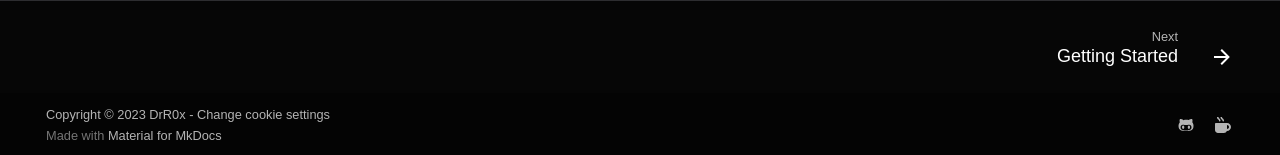
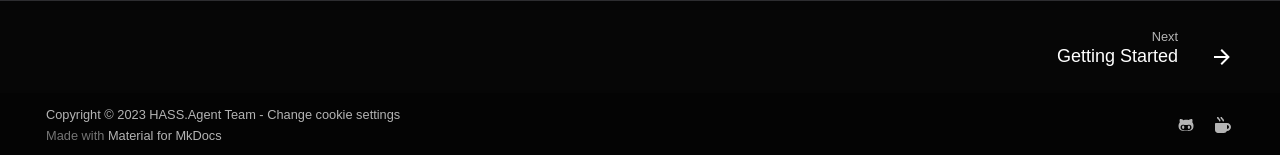
Before and after one commit to hass-agent/HASS.Agent-Documentation, an MkDocs documentation site: the page built from docs/index.md, in a window 1280 px wide. Shown: the part 2125-2280 px from the top of the page. Built offline with MkDocs 1.6.1 and Material for MkDocs 9.7.7, drawn with Linux system fonts in a browser that asks for light colours; a script that is not in the unit is left out; comment, search, counter and statistics services are not loaded; the version menu is left out.

Commit message:
Fix copyright name

```diff
--- a/mkdocs.yml
+++ b/mkdocs.yml
@@ -10,7 +10,7 @@ repo_name: HASS.Agent Docs Repo
 edit_uri: edit/beta/docs/
 
 copyright: >
-  Copyright &copy; 2023 <a href="https://github.com/DrR0X-glitch" target="_blank" rel="noopener">DrR0x</a> -
+  Copyright &copy; 2023 <a href="https://github.com/hass-agent" target="_blank" rel="noopener">HASS.Agent Team</a> -
   <a href="#__consent">Change cookie settings</a>
 
 theme:
```
